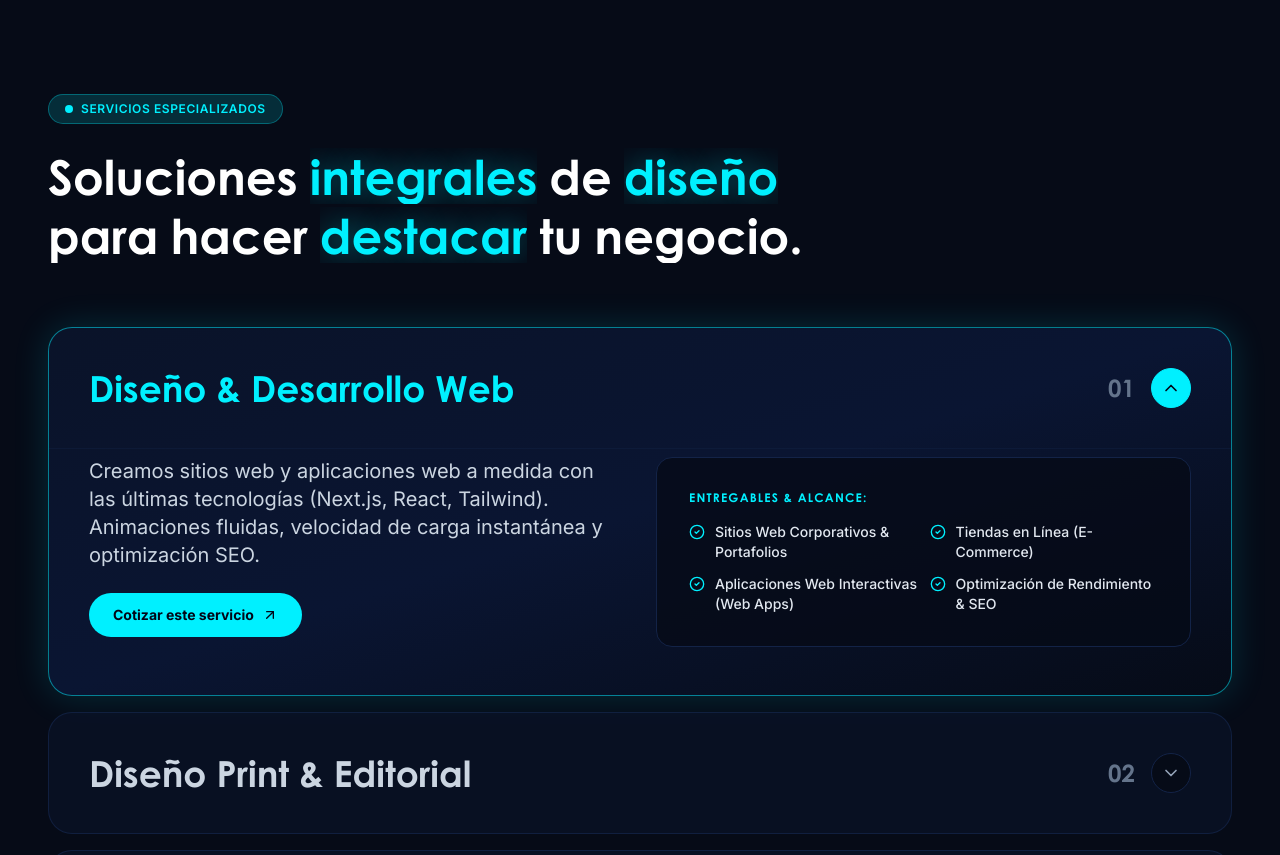
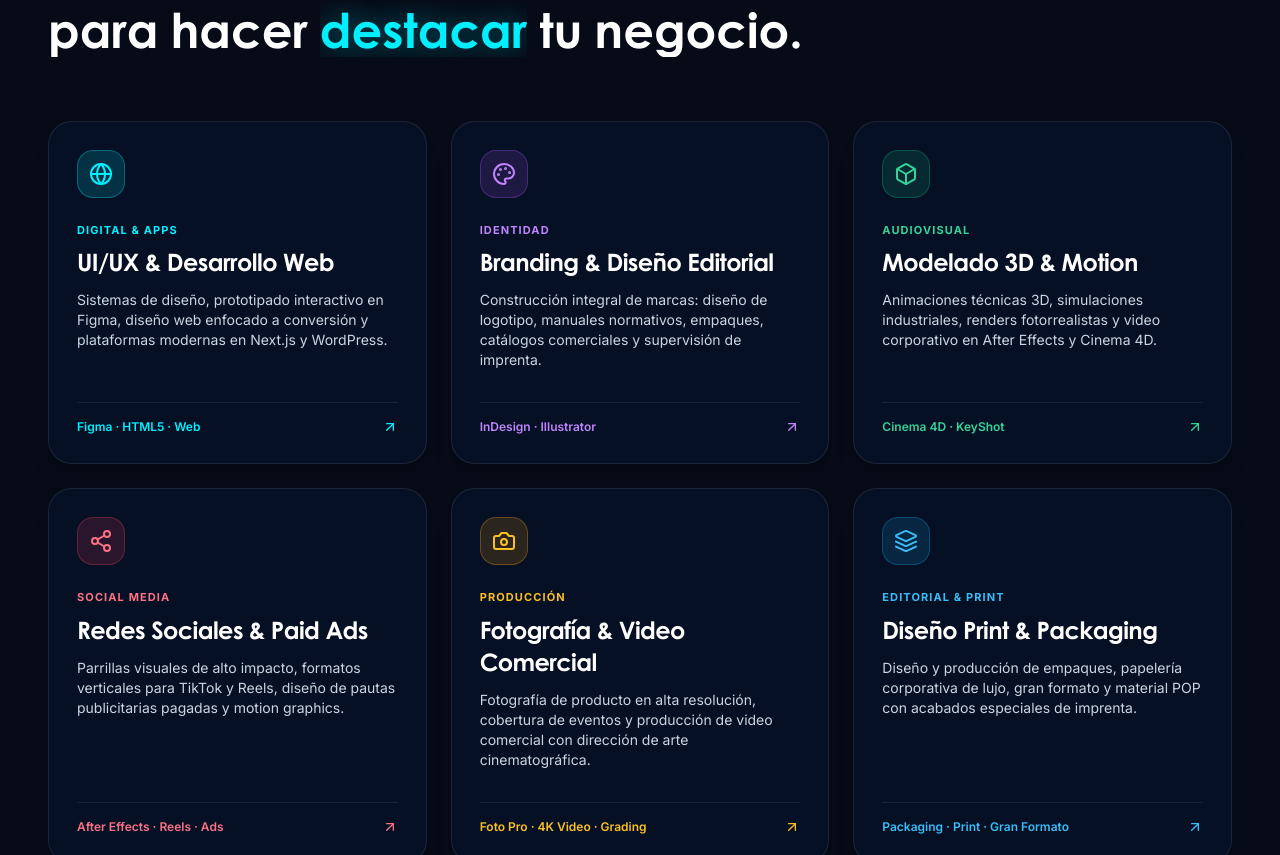
Before and after one commit to mrojasdg/alternika, a Next.js app: page / in a window 1280 px wide. Shown: the part 1945-2800 px from the top of the page. Built offline with nearby package versions, Linux system fonts and the light colour scheme.

Commit message:
Redesign index Services into colorful cards, restore desktop hero letters, and streamline /mauriciorojas gallery to pure images

```diff
--- a/src/components/ServicesSection.tsx
+++ b/src/components/ServicesSection.tsx
@@ -1,19 +1,110 @@
 "use client";
 
-import { useState } from "react";
-import { motion, AnimatePresence } from "framer-motion";
-import { SERVICES } from "@/data/projects";
+import { motion } from "framer-motion";
 import { TextReveal } from "./TextReveal";
-import { CheckCircle2, ChevronDown, ArrowUpRight } from "lucide-react";
+import { ArrowUpRight, Globe, Palette, Box, Share2, Camera, Layers } from "lucide-react";
 import Link from "next/link";
 
+const SERVICES_CARDS = [
+  {
+    id: "web",
+    category: "DIGITAL & APPS",
+    title: "UI/UX & Desarrollo Web",
+    description: "Sistemas de diseño, prototipado interactivo en Figma, diseño web enfocado a conversión y plataformas modernas en Next.js y WordPress.",
+    tags: "Figma · HTML5 · Web",
+    icon: Globe,
+    theme: {
+      badgeBg: "bg-cyan-accent/15",
+      badgeBorder: "border-cyan-accent/30",
+      badgeText: "text-cyan-accent",
+      borderHover: "hover:border-cyan-400/60",
+      glow: "hover:shadow-[0_15px_35px_rgba(0,240,255,0.18)]",
+      footerText: "text-cyan-accent"
+    }
+  },
+  {
+    id: "branding",
+    category: "IDENTIDAD",
+    title: "Branding & Diseño Editorial",
+    description: "Construcción integral de marcas: diseño de logotipo, manuales normativos, empaques, catálogos comerciales y supervisión de imprenta.",
+    tags: "InDesign · Illustrator",
+    icon: Palette,
+    theme: {
+      badgeBg: "bg-purple-500/15",
+      badgeBorder: "border-purple-500/30",
+      badgeText: "text-purple-400",
+      borderHover: "hover:border-purple-400/60",
+      glow: "hover:shadow-[0_15px_35px_rgba(168,85,247,0.18)]",
+      footerText: "text-purple-400"
+    }
+  },
+  {
+    id: "3d",
+    category: "AUDIOVISUAL",
+    title: "Modelado 3D & Motion",
+    description: "Animaciones técnicas 3D, simulaciones industriales, renders fotorrealistas y video corporativo en After Effects y Cinema 4D.",
+    tags: "Cinema 4D · KeyShot",
+    icon: Box,
+    theme: {
+      badgeBg: "bg-emerald-500/15",
+      badgeBorder: "border-emerald-500/30",
+      badgeText: "text-emerald-400",
+      borderHover: "hover:border-emerald-400/60",
+      glow: "hover:shadow-[0_15px_35px_rgba(16,185,129,0.18)]",
+      footerText: "text-emerald-400"
+    }
+  },
+  {
+    id: "social",
+    category: "SOCIAL MEDIA",
+    title: "Redes Sociales & Paid Ads",
+    description: "Parrillas visuales de alto impacto, formatos verticales para TikTok y Reels, diseño de pautas publicitarias pagadas y motion graphics.",
+    tags: "After Effects · Reels · Ads",
+    icon: Share2,
+    theme: {
+      badgeBg: "bg-rose-500/15",
+      badgeBorder: "border-rose-500/30",
+      badgeText: "text-rose-400",
+      borderHover: "hover:border-rose-400/60",
+      glow: "hover:shadow-[0_15px_35px_rgba(244,63,94,0.18)]",
+      footerText: "text-rose-400"
+    }
+  },
+  {
+    id: "foto-video",
+    category: "PRODUCCIÓN",
+    title: "Fotografía & Video Comercial",
+    description: "Fotografía de producto en alta resolución, cobertura de eventos y producción de video comercial con dirección de arte cinematográfica.",
+    tags: "Foto Pro · 4K Video · Grading",
+    icon: Camera,
+    theme: {
+      badgeBg: "bg-amber-500/15",
+      badgeBorder: "border-amber-500/30",
+      badgeText: "text-amber-400",
+      borderHover: "hover:border-amber-400/60",
+      glow: "hover:shadow-[0_15px_35px_rgba(245,158,11,0.18)]",
+      footerText: "text-amber-400"
+    }
+  },
+  {
+    id: "print",
+    category: "EDITORIAL & PRINT",
+    title: "Diseño Print & Packaging",
+    description: "Diseño y producción de empaques, papelería corporativa de lujo, gran formato y material POP con acabados especiales de imprenta.",
+    tags: "Packaging · Print · Gran Formato",
+    icon: Layers,
+    theme: {
+      badgeBg: "bg-sky-500/15",
+      badgeBorder: "border-sky-500/30",
+      badgeText: "text-sky-400",
+      borderHover: "hover:border-sky-400/60",
+      glow: "hover:shadow-[0_15px_35px_rgba(14,165,233,0.18)]",
+      footerText: "text-sky-400"
+    }
+  }
+];
+
 export function ServicesSection() {
-  const [openServiceId, setOpenServiceId] = useState<string | null>("web");
-
-  const toggleService = (id: string) => {
-    setOpenServiceId(openServiceId === id ? null : id);
-  };
-
   return (
     <section id="servicios" className="py-20 md:py-36 bg-bg-dark relative border-t border-bg-border/60">
       <div className="max-w-7xl mx-auto px-5 md:px-12">
@@ -39,107 +130,68 @@ export function ServicesSection() {
           </h2>
         </div>
 
-        {/* Services Accordion List */}
-        <div className="space-y-4">
-          {SERVICES.map((service, index) => {
-            const isOpen = openServiceId === service.id;
+        {/* Services Colorful Cards Grid */}
+        <div className="grid grid-cols-1 md:grid-cols-2 lg:grid-cols-3 gap-6">
+          {SERVICES_CARDS.map((service, index) => {
+            const Icon = service.icon;
 
             return (
               <motion.div
                 key={service.id}
-                initial={{ opacity: 0, y: 30 }}
+                initial={{ opacity: 0, y: 25 }}
                 whileInView={{ opacity: 1, y: 0 }}
-                viewport={{ once: true, margin: "-30px" }}
-                transition={{ duration: 0.5, delay: index * 0.1 }}
-                layout
-                className={`rounded-2xl md:rounded-3xl border transition-all duration-500 overflow-hidden ${
-                  isOpen
-                    ? "bg-gradient-to-br from-bg-card via-[#0a1532] to-bg-dark border-cyan-accent/50 shadow-[0_0_35px_rgba(0,240,255,0.15)]"
-                    : "bg-bg-card/70 border-bg-border/80 hover:border-slate-700 hover:bg-bg-card"
-                }`}
+                viewport={{ once: true }}
+                transition={{ duration: 0.45, delay: index * 0.08 }}
+                className={`group relative bg-[#071126]/90 border border-slate-800/90 ${service.theme.borderHover} rounded-3xl p-6 sm:p-7 flex flex-col justify-between transition-all duration-300 shadow-xl ${service.theme.glow}`}
               >
-                {/* Accordion Header Bar */}
-                <button
-                  onClick={() => toggleService(service.id)}
-                  className="w-full p-6 md:p-10 flex items-center justify-between text-left focus:outline-none group gap-4"
+                <div>
+                  {/* Icon Container in rounded squircle */}
+                  <div
+                    className={`w-12 h-12 rounded-2xl ${service.theme.badgeBg} border ${service.theme.badgeBorder} flex items-center justify-center ${service.theme.badgeText} mb-6 group-hover:scale-105 transition-transform`}
                   >
-                  <div className="flex items-center gap-4 md:gap-8 min-w-0">
-                    <span
-                      className={`font-display text-xl sm:text-2xl md:text-4xl font-extrabold transition-colors truncate ${
-                        isOpen ? "text-cyan-accent" : "text-slate-300 group-hover:text-cyan-accent"
-                      }`}
-                    >
-                      {service.title}
-                    </span>
+                    <Icon className="w-6 h-6" />
                   </div>
 
-                  <div className="flex items-center gap-4 shrink-0">
-                    <span className="font-display text-lg md:text-2xl font-bold text-slate-500">
-                      {service.number}
+                  {/* Category Uppercase Label */}
+                  <span className={`text-[11px] font-bold uppercase tracking-widest ${service.theme.badgeText} block mb-2`}>
+                    {service.category}
                   </span>
-                    <motion.div
-                      animate={{ rotate: isOpen ? 180 : 0 }}
-                      transition={{ duration: 0.3 }}
-                      className={`w-8 h-8 md:w-10 md:h-10 rounded-full flex items-center justify-center border transition-colors ${
-                        isOpen
-                          ? "bg-cyan-accent text-slate-950 border-cyan-accent"
-                          : "bg-bg-dark text-slate-400 border-bg-border group-hover:border-slate-600"
-                      }`}
-                    >
-                      <ChevronDown className="w-4 h-4 md:w-5 md:h-5" />
-                    </motion.div>
-                  </div>
-                </button>
 
-                {/* Accordion Body Content */}
-                <AnimatePresence initial={false}>
-                  {isOpen && (
-                    <motion.div
-                      initial={{ opacity: 0, height: 0 }}
-                      animate={{ opacity: 1, height: "auto" }}
-                      exit={{ opacity: 0, height: 0 }}
-                      transition={{ duration: 0.4, ease: "easeInOut" }}
-                    >
-                      <div className="px-6 pb-8 md:px-10 md:pb-12 pt-2 border-t border-bg-border/40 grid grid-cols-1 lg:grid-cols-12 gap-6 md:gap-8 items-start">
-                        {/* Description Paragraph */}
-                        <div className="lg:col-span-6 space-y-6">
-                          <p className="text-slate-300 text-sm sm:text-base md:text-xl leading-relaxed">
+                  {/* Service Title */}
+                  <h3 className="font-display text-xl sm:text-2xl font-black text-white mb-3 tracking-tight group-hover:text-white transition-colors">
+                    {service.title}
+                  </h3>
+
+                  {/* Brief Effective Description */}
+                  <p className="text-slate-300 text-xs sm:text-sm leading-relaxed font-normal">
                     {service.description}
                   </p>
-                          <div>
-                            <a
-                              href="mailto:hola@alternika.com.mx"
-                              className="inline-flex items-center gap-2 px-6 py-3 rounded-full bg-cyan-accent text-slate-950 font-bold text-xs sm:text-sm hover:bg-cyan-hover transition-colors"
-                            >
-                              <span>Cotizar este servicio</span>
-                              <ArrowUpRight className="w-4 h-4" />
-                            </a>
-                          </div>
                 </div>
 
-                        {/* Deliverables List */}
-                        <div className="lg:col-span-6 bg-bg-dark/80 p-5 md:p-8 rounded-2xl border border-bg-border">
-                          <h4 className="text-xs font-semibold text-cyan-accent uppercase tracking-widest mb-4">
-                            Entregables & Alcance:
-                          </h4>
-                          <div className="grid grid-cols-1 sm:grid-cols-2 gap-3">
-                            {service.items.map((item, idx) => (
-                              <div key={idx} className="flex items-start gap-2.5">
-                                <CheckCircle2 className="w-4 h-4 text-cyan-accent shrink-0 mt-0.5" />
-                                <span className="text-xs sm:text-sm text-slate-200 font-medium">
-                                  {item}
-                                </span>
+                {/* Footer with Software / Tech Tags and Arrow */}
+                <div
+                  className={`mt-8 pt-4 border-t border-slate-800/80 flex items-center justify-between text-xs font-semibold ${service.theme.footerText}`}
+                >
+                  <span>{service.tags}</span>
+                  <ArrowUpRight className="w-4 h-4 group-hover:translate-x-1 group-hover:-translate-y-1 transition-transform" />
                 </div>
-                            ))}
-                          </div>
-                        </div>
-                      </div>
-                    </motion.div>
-                  )}
-                </AnimatePresence>
               </motion.div>
             );
           })}
+        </div>
+
+        {/* Bottom CTA bar */}
+        <div className="mt-14 pt-8 border-t border-slate-800/80 flex flex-col sm:flex-row items-center justify-between gap-4">
+          <p className="text-slate-400 text-xs sm:text-sm text-center sm:text-left">
+            ¿Tienes un requerimiento específico o necesitas un proyecto a la medida?
+          </p>
+          <a
+            href="mailto:hola@alternika.com.mx"
+            className="inline-flex items-center gap-2 px-7 py-3 rounded-full bg-cyan-accent hover:bg-cyan-hover text-slate-950 font-extrabold text-xs sm:text-sm transition-all shadow-[0_0_20px_rgba(0,240,255,0.3)] active:scale-95 shrink-0"
+          >
+            <span>Cotizar un Proyecto</span>
+            <ArrowUpRight className="w-4 h-4" />
+          </a>
         </div>
       </div>
     </section>
```
Also changed, not shown: src/app/mauriciorojas/page.tsx (+32 -58 lines), src/app/page.tsx (+10 -10 lines). Lines whose indentation alone changed are shown as unchanged.
